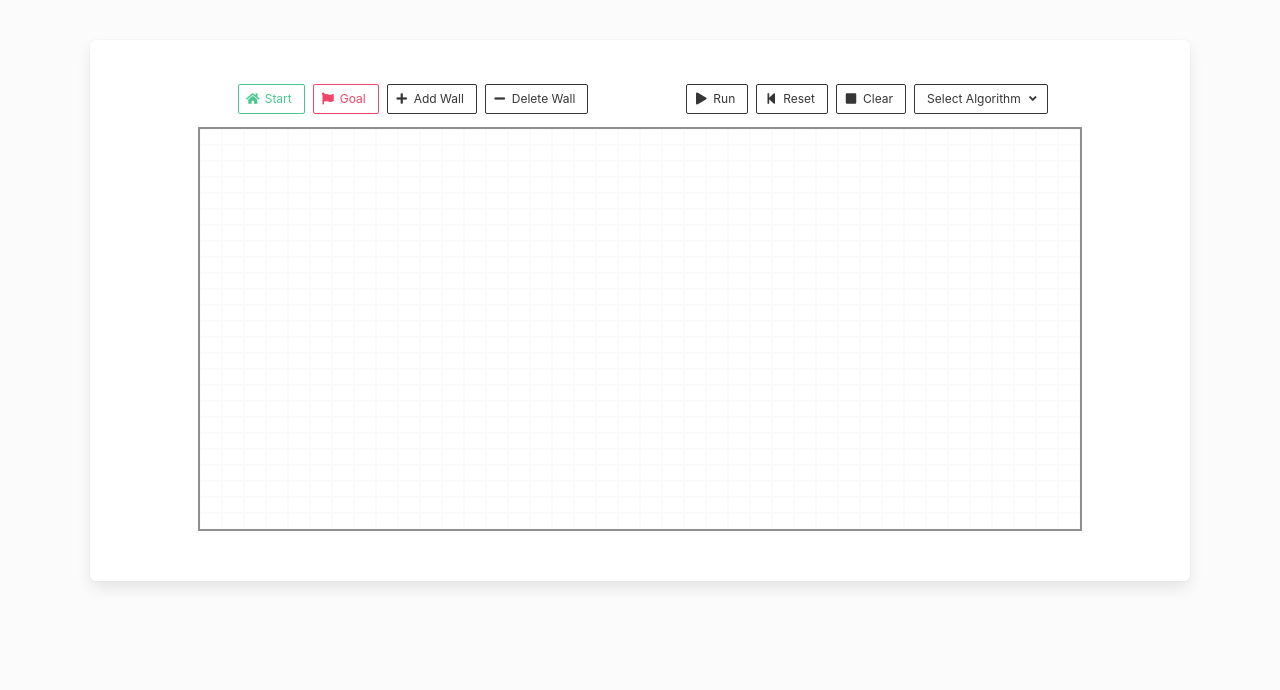
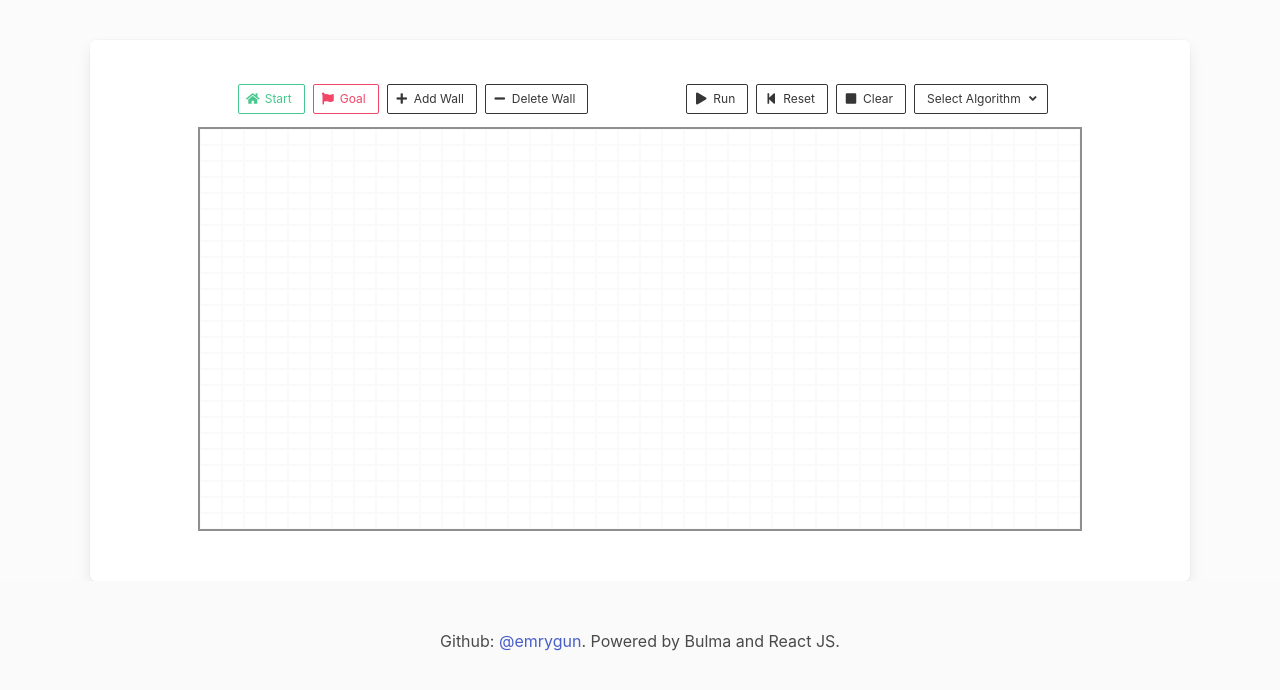
Before and after one commit to emrygun/pathfinding-visualizer, a React (Create React App) app: page / in a window 1280 px wide. Shown: the top 690 px of the page. Built offline with nearby package versions, Linux system fonts and the light colour scheme.

Commit message:
update: footer

```diff
--- a/public/index.html
+++ b/public/index.html
@@ -2,14 +2,8 @@
 <html lang="en">
   <head>
     <meta charset="utf-8" />
-    <link rel="icon" href="%PUBLIC_URL%/favicon.ico" />
     <meta name="viewport" content="width=device-width, initial-scale=1" />
     <meta name="theme-color" content="#000000" />
-    <meta
-      name="description"
-      content="Web site created using create-react-app"
-    />
-    <link rel="apple-touch-icon" href="%PUBLIC_URL%/logo192.png" />
     <!--
       manifest.json provides metadata used when your web app is installed on a
       user's mobile device or desktop. See https://developers.google.com/web/fundamentals/web-app-manifest/
@@ -28,7 +22,7 @@
 
     <link rel="stylesheet" href="https://cdn.jsdelivr.net/npm/bulma@0.9.2/css/bulma.min.css">
     <link rel="stylesheet" href="https://cdnjs.cloudflare.com/ajax/libs/font-awesome/5.15.3/css/all.min.css">
-    <title>React App</title>
+    <title>Pathfinding Visualizer</title>
   </head>
   <body>
     <noscript>You need to enable JavaScript to run this app.</noscript>
--- a/src/App.js
+++ b/src/App.js
@@ -1,4 +1,3 @@
-import logo from './logo.svg';
 import './App.css';
 
 import { Table } from './components/visualizer/table/Table.jsx'
--- a/src/components/visualizer/table/Table.jsx
+++ b/src/components/visualizer/table/Table.jsx
@@ -180,6 +180,13 @@
                 </div>
             </div>
         </div>
+        <footer class="footer">
+          <div class="content has-text-centered">
+            <p>
+                Github: <a href="https://github.com/emrygun">@emrygun</a>. Powered by Bulma and React JS.
+            </p>
+          </div>
+        </footer>
     </div>
     )
 }
--- a/src/components/visualizer/table/table.scss
+++ b/src/components/visualizer/table/table.scss
@@ -54,10 +54,12 @@
 
 #START_POINT {
     background-color: green;
+    border: none;
 }
 
 #END_POINT {
     background-color: red;
+    border: none;
 }
 
 #WALL {
```
Also changed, not shown: src/logo.svg (deleted).
